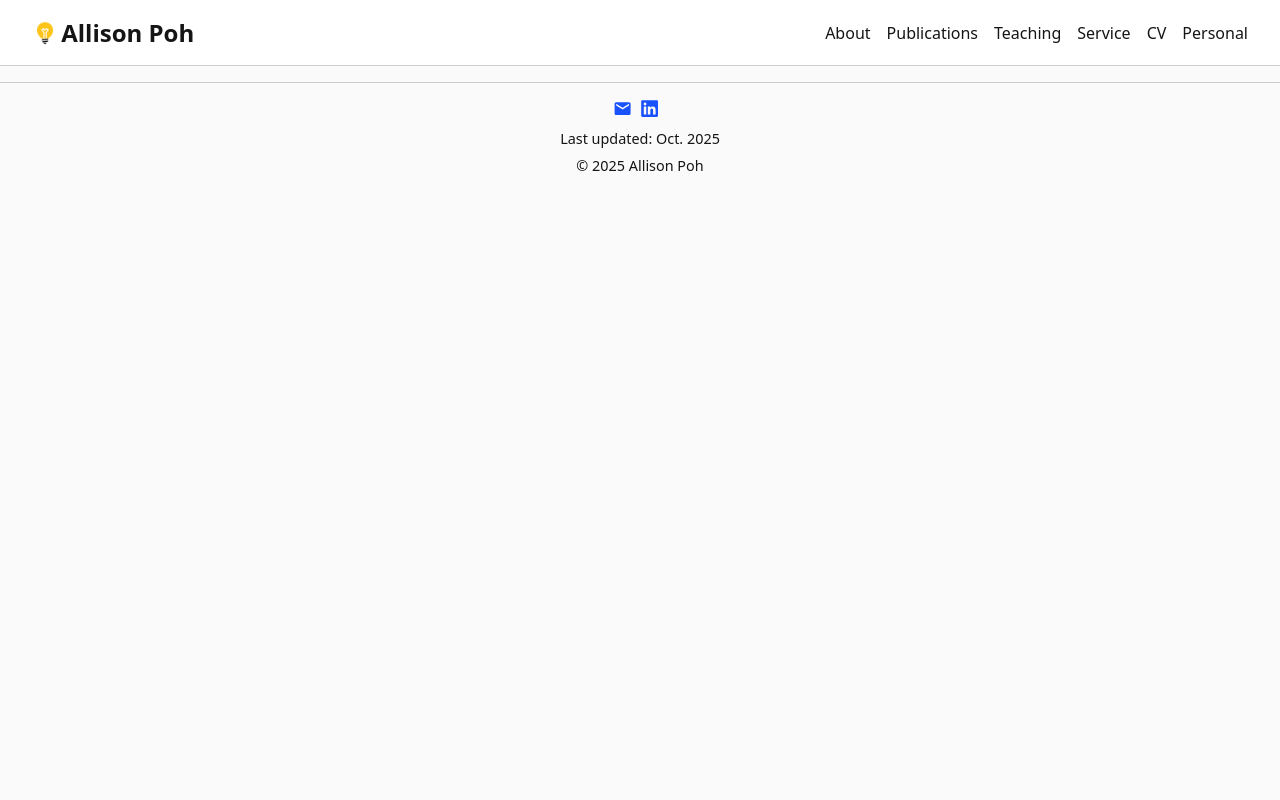
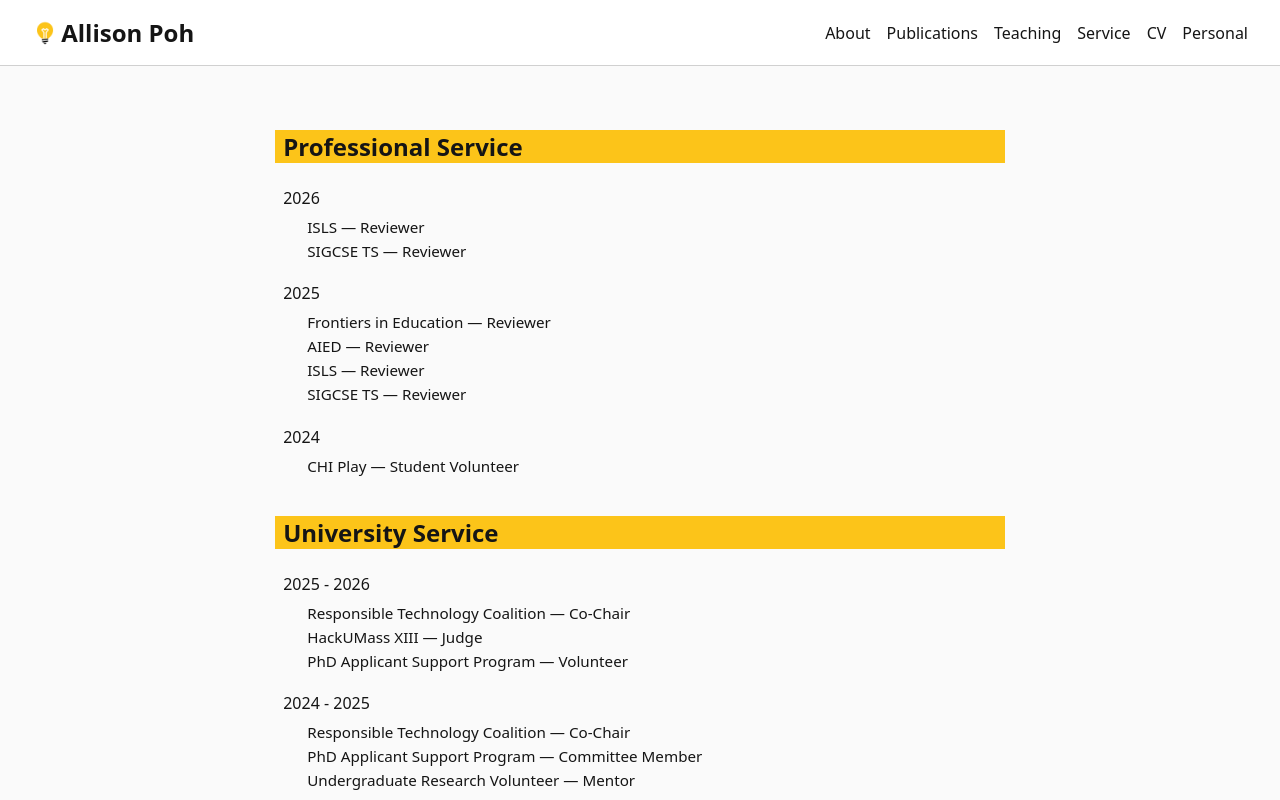
Before and after one commit to apoh3/apoh3.github.io, a React (Vite) app: page /apoh3.github.io/service in a window 1280 px wide. Shown: the top 800 px of the page. Built offline with nearby package versions, Linux system fonts and the light colour scheme; some icons are missing.

Commit message:
updated service and teaching

```diff
--- a/package.json
+++ b/package.json
@@ -14,6 +14,7 @@
     "d3-geo": "^3.1.1",
     "lucide-react": "^0.542.0",
     "prop-type": "^0.0.1",
+    "prop-types": "^15.8.1",
     "react": "^19.1.1",
     "react-dom": "^19.1.1",
     "react-icons": "^5.5.0",
--- a/src/Footer.jsx
+++ b/src/Footer.jsx
@@ -30,7 +30,7 @@
           <i className="ai ai-google-scholar icon"></i>
         </a>
       </div>
-      <p>Last updated: Oct. 2025</p>
+      <p>Last updated: Dec. 2025</p>
       <p>© {new Date().getFullYear()} Allison Poh</p>
     </footer>
   );
--- a/src/main.jsx
+++ b/src/main.jsx
@@ -10,7 +10,8 @@
 
 createRoot(document.getElementById("root")).render(
   <StrictMode>
-    <BrowserRouter>
+    {/* <BrowserRouter> */}
+    <BrowserRouter basename="/apoh3.github.io">
       <ScrollToTop />
       <Navbar />
       <Page />
@@ -18,5 +19,3 @@
     </BrowserRouter>
   </StrictMode>
 );
-
-//<BrowserRouter basename="/apoh3.github.io">
--- a/src/pages/Service.jsx
+++ b/src/pages/Service.jsx
@@ -1,6 +1,12 @@
 function Service() {
   const services = [
     // --- Professional Service ---
+    {
+      title: "ISLS",
+      role: "Reviewer",
+      year: 2026,
+      type: "professional"
+    },
     {
       title: "SIGCSE TS",
       role: "Reviewer",
@@ -42,6 +48,18 @@
     {
       title: "Responsible Technology Coalition",
       role: "Co-Chair",
+      year: "2025 - 2026",
+      type: "university"
+    },
+    {
+      title: "HackUMass XIII",
+      role: "Judge",
+      year: "2025 - 2026",
+      type: "university"
+    },
+    {
+      title: "PhD Applicant Support Program",
+      role: "Volunteer",
       year: "2025 - 2026",
       type: "university"
     },
--- a/src/pages/Teaching.jsx
+++ b/src/pages/Teaching.jsx
@@ -3,6 +3,16 @@
 function Teaching() {
   const teachings = [
     // --- PRIMARY ---
+    // --- Campus ---
+    {
+      title: "Vibe Coding 101",
+      university: "Campus",
+      link_syllabus: "https://campus.edu/vibe-coding",
+      link_presentation: null,
+      semesters: "Winter 2026",
+      type: "primary"
+    },
+
     // --- UMass Amherst ---
     {
       title: "Intro to Programming",
--- a/vite.config.js
+++ b/vite.config.js
@@ -3,5 +3,6 @@
 
 export default defineConfig({
   plugins: [react()],
-  base: '', //base: '/apoh3.github.io/',
+  // base: '',
+  base: '/apoh3.github.io/',
 })
```
Also changed, not shown: 1 other file (tests, documents, lock files or other folders).
